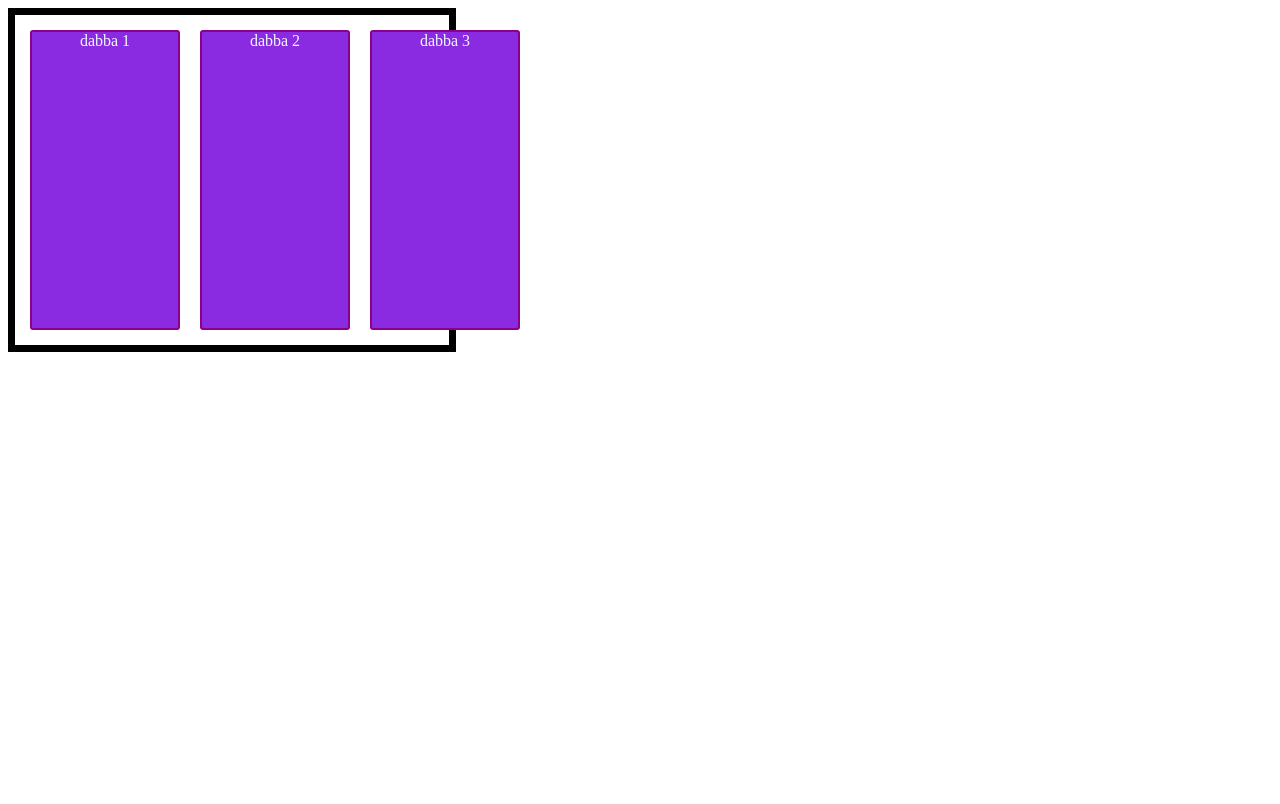
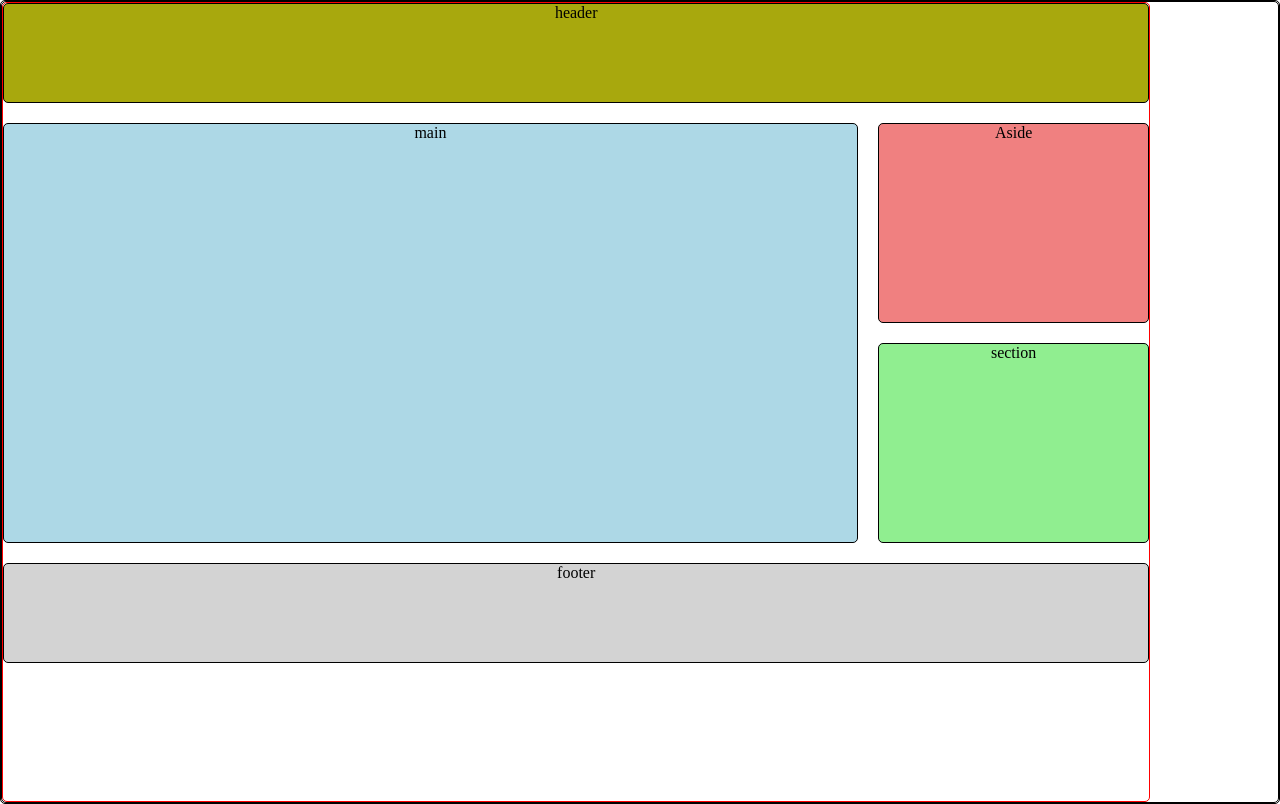
Before and after one commit to fehmidak325/garid, a plain HTML site: page index.html in a window 1280 px wide. Drawn offline with Linux system fonts and the light colour scheme.

Commit message:
grid2 update

```diff
--- a/index.html
+++ b/index.html
@@ -3,16 +3,19 @@
 <head>
     <meta charset="UTF-8">
     <meta name="viewport" content="width=device-width, initial-scale=1.0">
-    <title>grid</title>
+    <title>grid area</title>
     <link rel="stylesheet" href="style.css">
 </head>
 <body>
     <div class="container">
-        <div class="iteam">dabba 1</div>
-        <div class="iteam">dabba 2</div>
-        <div class="iteam">dabba 3</div>
+
+         <div class="header">header</div>
+        <div class="main">main</div>
+        <div class="aside">Aside</div>
+       <div class="section">section</div>
+        <div class="footer">footer</div>
     </div>
 
 
 </body>
-</html>
+</html
--- a/style.css
+++ b/style.css
@@ -1,18 +1,69 @@
+*{
+
+  margin: 0;
+  padding: 0;
+  box-sizing: border-box;
+  border: 1px solid black;
+  border-radius: 5px;
+}
 .container {
-    display: grid;
-    grid-auto-rows: minmax(100px,auto);
-    grid-gap: 20px;
-    grid-template-columns: 150px 150px 150px;
-    grid-auto-columns: minmax(50px,auto);
-    height: 300px;
-    padding: 15px;
-    width: 32%;
-    border: 7px solid;
+  border: 1px solid red;
+  height: 100vh;
+  display: grid;
+  grid-template-columns: repeat(4, 1fr);
+  grid-template-rows: 100px 200px 200px 100px;
+  grid-gap: 20px 20px;
+  text-align: center;
+  text-color: rgb(94, 6, 6);
+
+  width: 90%;
+  grid-template-areas:
+
+
+
+    "header header header header"
+      "main main main Aside"
+      "main main main section"
+      "footer footer footer footer";
 }
-.iteam {
-    background-color: blueviolet;
-    border: 2px darkmagenta solid;
-    border-radius: 3px;
-    color: aliceblue;
-    text-align: center;
+
+.header {
+     grid-area: header;
+     background-color: rgb(168, 168, 13);
+
 }
+
+.main {
+  grid-area: main;
+  background-color: lightblue;
+}
+.aside {
+  grid-area: Aside;
+  background-color: lightcoral;
+}
+
+
+.section {
+  grid-area: section;
+  background-color: lightgreen;
+}
+
+.footer {
+  grid-area: footer;
+  background-color: lightgray;
+}
+
+
+
+@media (max-width: 600px) {
+  .container {
+    grid-template-areas:
+      "navbar"
+      "sidebar"
+      "main"
+      "content-one"
+      "content-two"
+      "content-three"
+      "footer";
+  }
+}
```
